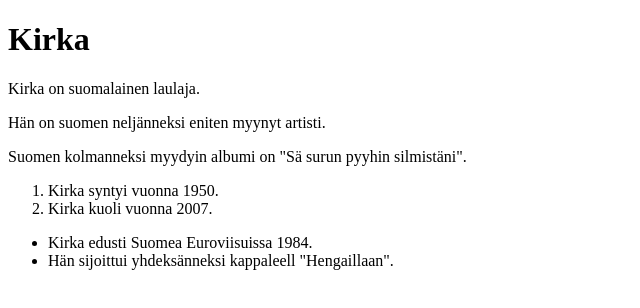
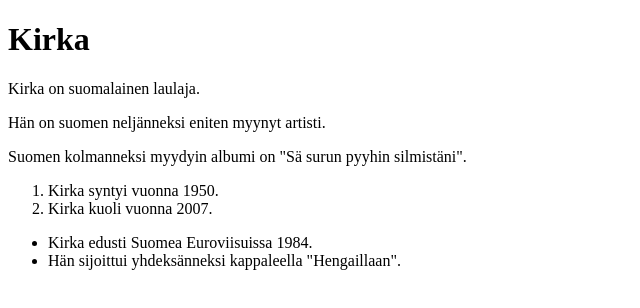
Before and after one commit to siniauvinen/3B-Coding-exercise, a plain HTML site: page styles.html in a window 1280 px wide. Shown: the full height of the page, 0-640 px from the left. Drawn offline with Linux system fonts and the light colour scheme.

Commit message:
Update styles.html

```diff
--- a/styles.html
+++ b/styles.html
@@ -18,7 +18,7 @@
     </ol>
     <ul>
       <li>Kirka edusti Suomea Euroviisuissa 1984.</li>
-      <li>Hän sijoittui yhdeksänneksi kappaleell "Hengaillaan".</li>
+      <li>Hän sijoittui yhdeksänneksi kappaleella "Hengaillaan".</li>
     </ul>
   </body>
 </html>
```
